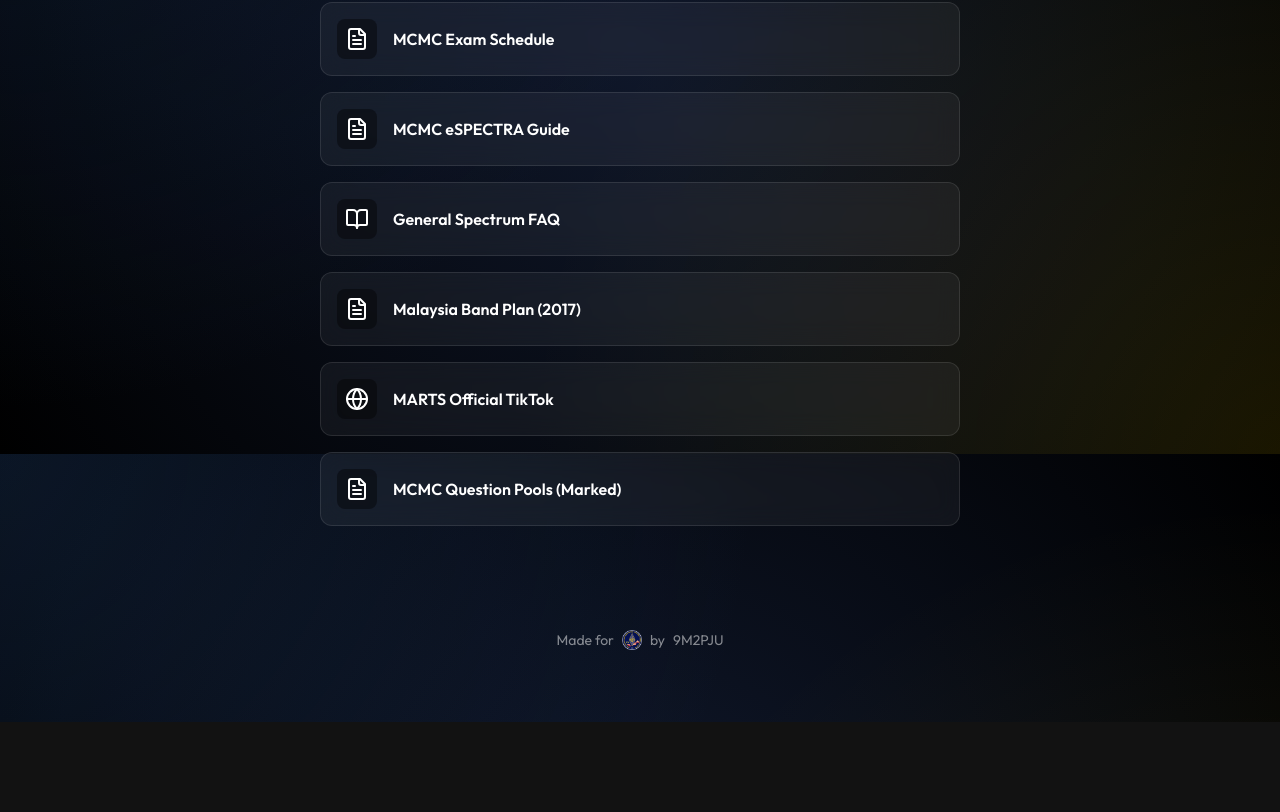
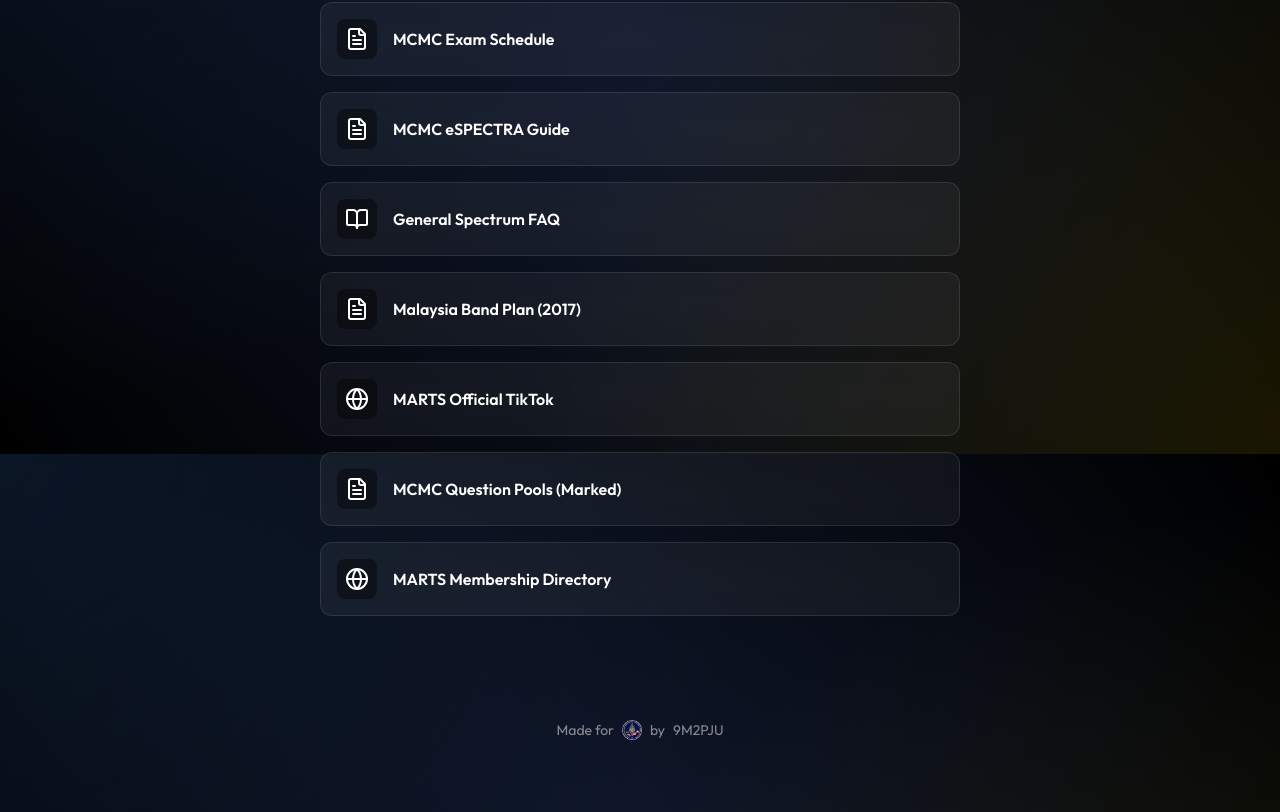
Before and after one commit to 9M2PJU/9M2PJU-MARTS-LINKTREE, a React (Vite) app: page / in a window 1280 px wide. Shown: the part 1946-2758 px from the top of the page. Before the commit the page ends 2668 px from the top, so only its background shows below. Built offline with nearby package versions, Linux system fonts and the light colour scheme.

Commit message:
chore: sync new links from Linktree [skip ci]

```diff
--- a/src/data/links.js
+++ b/src/data/links.js
@@ -149,4 +149,9 @@
         url: "https://drive.google.com/drive/folders/14aLQ2x62O9yAfs388hNPMSu0ZptQ-qMA?usp=sharing",
         icon: FileText
     },
+    {
+        title: "MARTS Membership Directory",
+        url: "https://marts-members.hamradio.my",
+        icon: Globe // Auto-added by sync script
+    },
 ];
```
Also changed, not shown: 4 other files (tests, documents, lock files or other folders).
